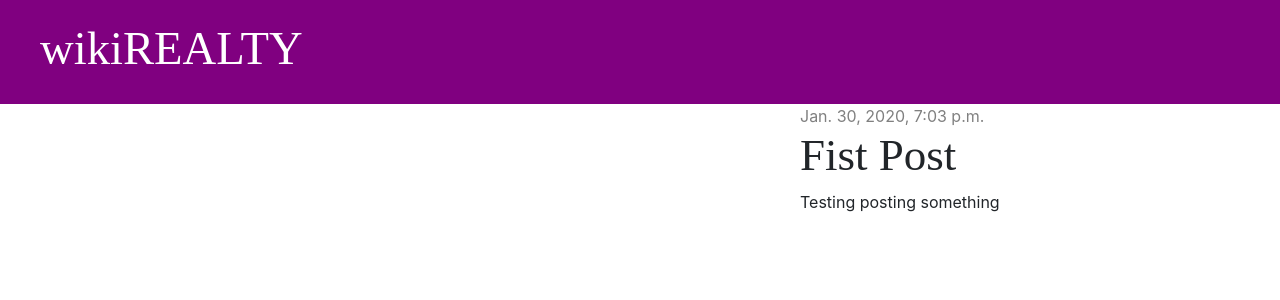
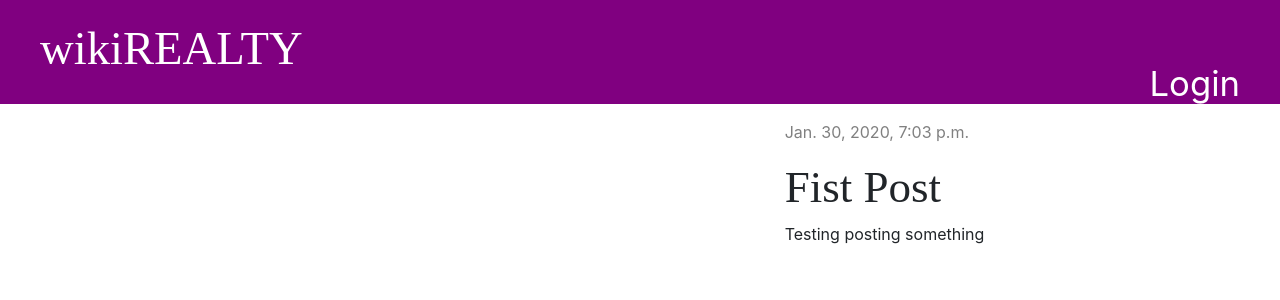
Before and after one commit to JoniMop/wikirealty, a Django app: page /post/1/ in a window 1280 px wide. Shown: the top 300 px of the page. Run offline with Django 3.2, Linux system fonts and the light colour scheme; data comes from the database, SQL or seed files in the repository; both versions use the stored data as it was after the commit; some libraries are stand-ins or nearby versions.

Commit message:
Added login functionality.

```diff
--- a/blog/static/css/blog.css
+++ b/blog/static/css/blog.css
@@ -41,7 +41,7 @@
 }
 
 .post-form-blog .btn-primary {
-    float: right;
+
 }
 
 .top-menu {
--- a/blog/templates/blog/base.html
+++ b/blog/templates/blog/base.html
@@ -4,7 +4,7 @@
 
 <head>
     <meta charset="UTF-8">
-    <title>wikiREALTY</title>
+    <title>{% block title %}{% endblock %}</title>
     <link href="https://stackpath.bootstrapcdn.com/bootstrap/4.4.1/css/bootstrap.min.css" rel="stylesheet" integrity="sha384-Vkoo8x4CGsO3+Hhxv8T/Q5PaXtkKtu6ug5TOeNV6gBiFeWPGFN9MuhOf23Q9Ifjh"
         crossorigin="anonymous">
     <link rel="stylesheet" href="{% static 'css/blog.css' %}">
@@ -15,9 +15,15 @@
 <body>
     <div class="page-header">
         {% if user.is_authenticated %}
+            <a href="/" class="top-menu"><i class="fab fa-firstdraft"></i></a>
             <a href="{% url 'post_new' %}" class="top-menu"><i class="fa fa-plus fa-2x"></i></a>
+
+        {% else %}
+            <a href="{% url 'login' %}" class="top-menu">Login<i class="fas fa-sign-in-alt fa-2x"></i></a>
+
         {% endif %}
-            <h1><a href="/">wikiREALTY</a></h1>
+
+        <h1><a href="/">wikiREALTY</a></h1>
     </div>
 
     <div class="content container">
--- a/blog/templates/blog/post_detail.html
+++ b/blog/templates/blog/post_detail.html
@@ -1,4 +1,6 @@
 {% extends 'blog/base.html' %}
+
+{% block title %}{{ post.title }}{% endblock %}
 
 {% block content %}
 
@@ -6,9 +8,9 @@
     <div class="post">
 
         {% if post.published_date %}
-            <div class="date">
+            <p><div class="date">
                     {{ post.published_date }}
-            </div>
+            </div></p>
         {% endif %}
 
         {% if user.is_authenticated %}
--- a/blog/templates/blog/post_edit.html
+++ b/blog/templates/blog/post_edit.html
@@ -1,4 +1,6 @@
 {% extends 'blog/base.html' %}
+{% block title %}{{ post.title }}{% endblock %}
+
 
 {% block content %}
 
--- a/blog/templates/blog/post_list.html
+++ b/blog/templates/blog/post_list.html
@@ -1,4 +1,7 @@
 {% extends 'blog/base.html' %}
+
+{% block title %}wikiREALTY{% endblock %}
+
 
 {% block content %}
     {% for post in posts %}
@@ -9,7 +12,7 @@
             </div>
 
 
-            <h1><a href="{% url 'post_detail' pk=post.pk %}">{{ post.title }}</a></h1>
+            <p><h1><a href="{% url 'post_detail' pk=post.pk %}">{{ post.title }}</a></h1></p>
             <p>{{ post.text | linebreaksbr }}</p>
         </div>
     {% endfor %}
--- a/blog/urls.py
+++ b/blog/urls.py
@@ -1,5 +1,6 @@
 from django.urls import path
 from . import views
+from django.contrib.auth.views import LoginView as auth_views
 urlpatterns = [
     #localhost:8000
     path('', views.post_list, name='post_list'),
@@ -7,5 +8,9 @@
     path('post/<int:pk>/', views.post_detail, name='post_detail'),
     #localhost/post/new
     path('post/new/', views.post_new, name='post_new'),
+
     path('post/<int:pk>/edit/', views.post_edit, name='post_edit'),
+
+    path('accounts/login/', auth_views.as_view(), name=('login')),
+
 ]
--- a/blog/views.py
+++ b/blog/views.py
@@ -1,3 +1,4 @@
+from django.contrib.auth.decorators import login_required
 from django.shortcuts import render, get_object_or_404, redirect
 from django.utils import timezone
 from .models import Post
@@ -16,7 +17,8 @@
     return render(request, 'blog/post_detail.html', stuff_for_frontend)
 
 
-
+#adding decorator to not be able to visit if not logged in
+@login_required
 def post_new(request):
     if request.method == 'POST':
         form = PostForm(request.POST)
@@ -32,7 +34,7 @@
         stuff_for_frontend = {'form':form}
     return render(request, 'blog/post_edit.html', stuff_for_frontend)
 
-
+@login_required
 def post_edit(request, pk):
     post = get_object_or_404(Post, pk=pk)
     if request.method == 'POST':
@@ -45,5 +47,5 @@
             return redirect('post_detail', pk=post.pk)
     else:
         form = PostForm(instance=post)
-        stuff_for_frontend = {'form':form}
+        stuff_for_frontend = {'form':form, 'post':post}
     return render(request, 'blog/post_edit.html', stuff_for_frontend)
--- a/djangosite/settings.py
+++ b/djangosite/settings.py
@@ -26,6 +26,8 @@
 DEBUG = True
 
 ALLOWED_HOSTS = []
+
+LOGIN_REDIRECT_URL = 'post_list'
 
 
 # Application definition
```
Also changed, not shown: blog/templates/registration/login.html (added, +14 -0 lines), db.sqlite3.
